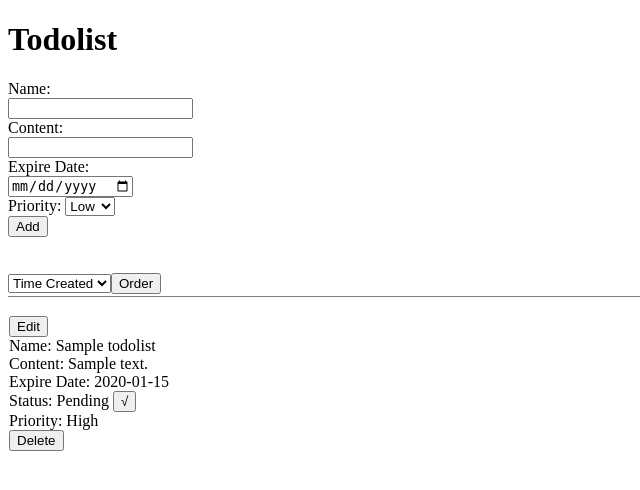
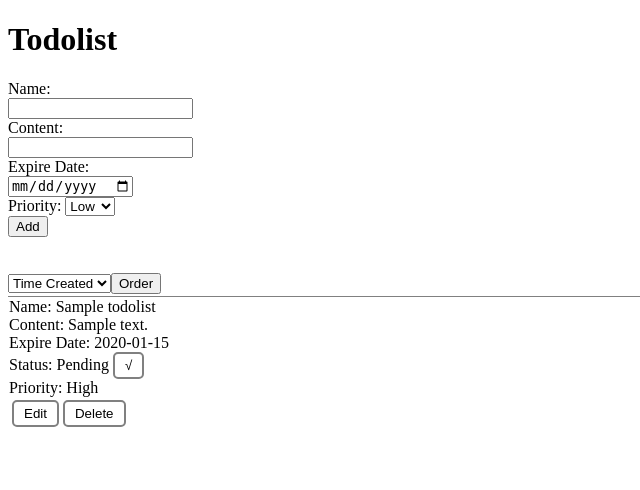
Before and after one commit to guosy1998/todolist, a Django app: page /todolist/ in a window 1280 px wide. Shown: the top 490 px of the page, without its empty margins (0-640 px from the left). Run offline with Django 3.2, Linux system fonts and the light colour scheme; tables that the repository leaves empty hold one stand-in row (values such as "Sample post"); lists and menus that the app fills with data are empty; some libraries are stand-ins or nearby versions.

Commit message:
Add comment for the code, slightly improve UI design

```diff
--- a/templates/todolist.html
+++ b/templates/todolist.html
@@ -6,9 +6,30 @@
     <script src="https://cdn.staticfile.org/react/16.4.0/umd/react.development.js"></script>
     <script src="https://cdn.staticfile.org/react-dom/16.4.0/umd/react-dom.development.js"></script>
     <script src="https://cdn.staticfile.org/babel-standalone/6.26.0/babel.min.js"></script>
+
+    <style>
+        .button
+        {
+            -webkit-transition-duration: 0.4s;
+            transition-duration: 0.4s;
+            padding: 4px 10px;
+            text-align: center;
+            background-color: white;
+            color: black;
+            border: 2px solid grey;
+            border-radius:5px;
+        }
+
+        .button:hover
+        {
+            background-color: grey;
+            color: white;
+        }
+
+    </style>
 </head>
 <body>
-
+    <!-- title -->
     <div id="todolist"></div>
     <script type="text/babel">
         ReactDOM.render
@@ -41,7 +62,8 @@
     </form><br>
 
     <!-- show the list-->
-    <table border="1" frame="void" rules="rows" width="100%">
+    <table border="1" bgcolor="white" frame="void" rules="rows" width="100%">
+        <!-- change the list order -->
         <form name="order" action="/todolist/" method="post">
             {% csrf_token %}
             <select name="seq">
@@ -56,13 +78,6 @@
         {% for item in todolist %}
             <tr>
                 <td>
-                    <!-- edit button -->
-                    <form name="edit" action="/todolist/edit" method="post">
-                        {% csrf_token %}
-                        <br>
-                        <input type="hidden" name="id" value="{{ item.id }}">
-                        <button type="submit">Edit</button><br>
-                    </form>
 
                     <label>Name: {{ item.name }}</label><br>
                     <label>Content: {{ item.content }}</label><br>
@@ -74,7 +89,7 @@
                             {% csrf_token %}
                             <label>Status: Pending</label>
                             <input type="hidden" name="id" value="{{ item.id }}">
-                            <button type="submit">√</button>
+                            <button class="button" type="submit">√</button>
                         </form>
                     {% else %}
                         <label>Status: Complete</label><br>
@@ -86,12 +101,28 @@
                         <label>Priority: High</label><br>
                     {% endifequal %}
 
-                    <!-- delete button -->
-                    <form name="delete" action="/todolist/delete" method="post">
-                        {% csrf_token %}
-                        <input type="hidden" name="id" value="{{ item.id }}">
-                        <button type="submit">Delete</button><br>
-                    </form><br>
+                    <table>
+                        <tr>
+                            <th>
+                                <!-- edit button -->
+                                <form name="edit" action="/todolist/edit" method="post">
+                                    {% csrf_token %}
+                                    <input type="hidden" name="id" value="{{ item.id }}">
+                                    <button class="button" type="submit">Edit</button><br>
+                                </form>
+                            </th>
+
+                            <th>
+                                <!-- delete button -->
+                                <form name="delete" action="/todolist/delete" method="post">
+                                    {% csrf_token %}
+                                    <input type="hidden" name="id" value="{{ item.id }}">
+                                    <button class="button" type="submit">Delete</button><br>
+                                </form>
+                            </th>
+                        </tr>
+                    </table>
+
                 </td>
             </tr>
         {% endfor %}
--- a/todolist/test.py
+++ /dev/null
@@ -1,5 +0,0 @@
-import psycopg2
-
-conn = psycopg2.connect(database="todolist", user="tdluser", password="19980121", host="localhost", port="5432")
-
-print("Opened database successfully")
--- a/todolist_site/models.py
+++ b/todolist_site/models.py
@@ -15,12 +15,12 @@ class Todolist(models.Model):
         ('1', 'Complete'),
     )
 
-    id = models.AutoField(primary_key=True)
-    name = models.CharField(max_length=50)
-    content = models.TextField()
-    expire_date = models.DateField()
-    status = models.CharField(max_length=1, choices=COMPLPETE_CHOICES, default='0')
-    priority = models.CharField(max_length=1, choices=PRIORITY_CHOICES, default='1')
+    id = models.AutoField(primary_key=True) # for object referencing
+    name = models.CharField(max_length=50) # name of the item
+    content = models.TextField() # description of the item
+    expire_date = models.DateField() # when the item is expire
+    status = models.CharField(max_length=1, choices=COMPLPETE_CHOICES, default='0') # the complete status of the item
+    priority = models.CharField(max_length=1, choices=PRIORITY_CHOICES, default='1') # the priority of the item
 
     def __str__(self):
         return f'{self.name} ({self.id})'
--- a/todolist_site/views.py
+++ b/todolist_site/views.py
@@ -1,6 +1,4 @@
 from django.shortcuts import render
-from rest_framework import status, generics
-from rest_framework.response import Response
 from rest_framework.views import APIView
 from django.shortcuts import redirect
 
@@ -10,11 +8,11 @@ from .serializer import TodolistSerializer
 # Create your views here.
 class TodolistView(APIView):
 
+    # show the items by certain order
     def show(request):
         seq = request.POST.get('seq')
-        if seq == None:
-            seq = 0
-        print(f'{seq}')
+
+        # 3 options for seq: 2:expire_date; 1:priority; 0:id
         if seq == '2':
             todolist = Todolist.objects.all().order_by('expire_date')
         elif seq == '1':
@@ -25,18 +23,21 @@ class TodolistView(APIView):
         serializer = TodolistSerializer(todolist, many=True)
         return render(request, template_name='todolist.html', context={'todolist': serializer.data})
 
+    # create a new item
     def add(request):
         serializer = TodolistSerializer(data=request.POST)
         if serializer.is_valid():
             serializer.save()
         return redirect('todolist')
 
+    # delete an existing item
     def delete(request):
         id = request.POST.get('id')
         item = Todolist.objects.get(id=id)
         item.delete()
         return redirect('todolist')
 
+    # change the status of an existing item
     def status(request):
         id = request.POST.get('id')
         item = Todolist.objects.get(id=id)
@@ -44,12 +45,14 @@ class TodolistView(APIView):
         item.save()
         return redirect('todolist')
 
+    # edit an existing item, showing the edit page
     def edit(request):
         id = request.POST.get('id')
         todolist = Todolist.objects.filter(id=id)
         serializer = TodolistSerializer(todolist, many=True)
         return render(request, template_name='todolist_edit.html', context={'todolist': serializer.data})
 
+    # edit an existing item, submit the result
     def edit_submit(request):
         id = request.POST.get('id')
         name = request.POST.get('name')
@@ -69,6 +72,10 @@ class TodolistView(APIView):
         return redirect('todolist')
 
 """
+    # Django restframework example code, not used
+    # Add the following lines when needed
+    # from rest_framework import status, generics
+    # from rest_framework.response import Response
     def get(self, request, format=None):
         todolist = Todolist.objects.all()
         serializer = TodolistSerializer(todolist, many=True)
```
Also changed, not shown: README.txt.
